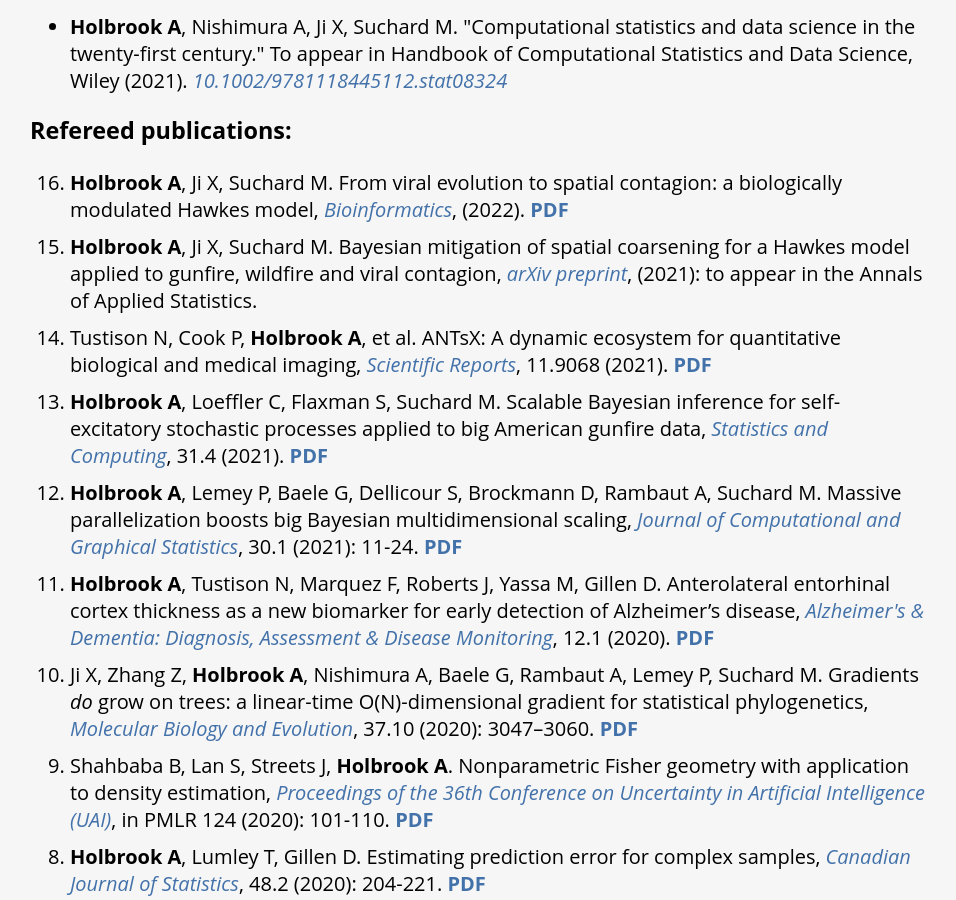
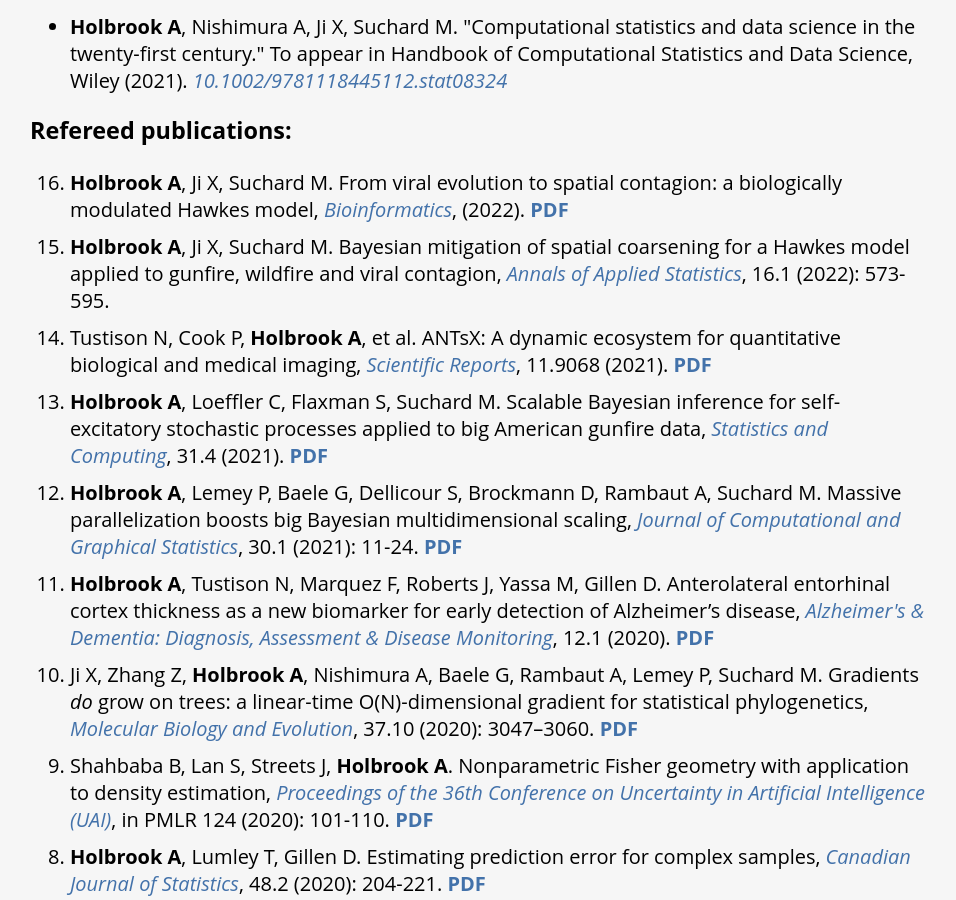
Before and after one commit to andrewjholbrook/andrewjholbrook.github.io, a Jekyll site: the page built from research.html, in a window 1280 px wide and 900 px high, scrolled down 655 px. Shown: the whole window, without its empty margins (162-1118 px from the left). Built offline with Jekyll 4.4.1, drawn with Linux system fonts in a browser that asks for light colours; a style sheet for code colours, icons or effects is not loaded.

Commit message:
Update research.html

```diff
--- a/research.html
+++ b/research.html
@@ -26,7 +26,7 @@ title: Andrew Holbrook | Research
 
   <ol id="pubs" reversed>
                             <li> <b>Holbrook A</b>, Ji X, Suchard M. From viral evolution to spatial contagion: a biologically modulated Hawkes model, <i><a href="https://doi.org/10.1093/bioinformatics/btac027" target="_blank">Bioinformatics</a></i>, (2022). <a href="papers/phyloHawkes.pdf" target="_blank"><b>PDF</b></a>
-                    <li> <b>Holbrook A</b>, Ji X, Suchard M. Bayesian mitigation of spatial coarsening for a Hawkes model applied to gunfire, wildfire and viral contagion, <i><a href="https://arxiv.org/abs/2010.02994" target="_blank">arXiv preprint</a></i>, (2021): to appear in the Annals of Applied Statistics.
+                    <li> <b>Holbrook A</b>, Ji X, Suchard M. Bayesian mitigation of spatial coarsening for a Hawkes model applied to gunfire, wildfire and viral contagion, <i><a href="http://dx.doi.org/10.1214/21-AOAS1517" target="_blank">Annals of Applied Statistics</a></i>, 16.1 (2022): 573-595.
                             <li> Tustison N, Cook P, <b>Holbrook A</b>, et al. ANTsX: A dynamic ecosystem for quantitative biological and medical imaging, <i><a href="https://doi.org/10.1038/s41598-021-87564-6" target="_blank">Scientific Reports</a></i>, 11.9068 (2021). <a href="papers/ANTsX.pdf" target="_blank"><b>PDF</b></a>
                     <li> <b>Holbrook A</b>, Loeffler C, Flaxman S, Suchard M. Scalable Bayesian inference for self-excitatory stochastic processes applied to big American gunfire data, <i><a href="https://doi.org/10.1007/s11222-020-09980-4" target="_blank">Statistics and Computing</a></i>, 31.4 (2021). <a href="papers/DCGunfire.pdf" target="_blank"><b>PDF</b></a>
                      <li> <b>Holbrook A</b>, Lemey P, Baele G, Dellicour S, Brockmann D, Rambaut A, Suchard M. Massive parallelization boosts big Bayesian multidimensional scaling, <i><a href="https://doi.org/10.1080/10618600.2020.1754226" target="_blank">Journal of Computational and Graphical Statistics</a></i>, 30.1 (2021): 11-24. <a href="papers/massive.pdf" target="_blank"><b>PDF</b></a>
```
